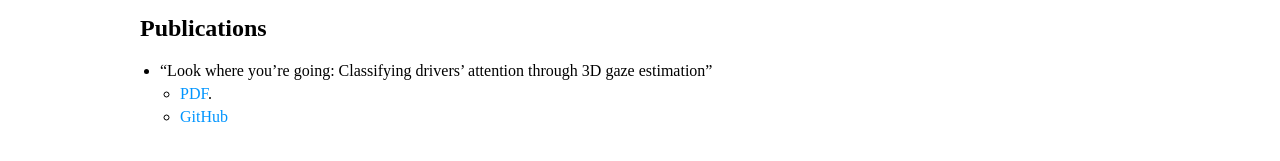
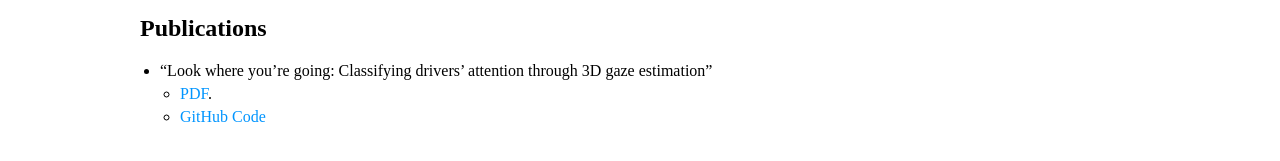
Before and after one commit to gabrielnhn/gabrielnhn.github.io, a Jekyll site: the page built from index.md, in a window 1280 px wide. Shown: the part 390-551 px from the top of the page. Built offline with Jekyll 4.4.1, drawn with Linux system fonts in a browser that asks for light colours.

Commit message:
Update index.md

```diff
--- a/index.md
+++ b/index.md
@@ -15,4 +15,4 @@ I'm part of the [Yapira UFPR](https://www.facebook.com/ufpr.yapira) Robotics Tea
 
 * "Look where you’re going: Classifying drivers' attention through 3D gaze estimation"
     * [PDF](./Thesis_LWYG.pdf).
-    * [GitHub](https://github.com/VRI-UFPR/LWYG-drivers-attention)
+    * [GitHub Code](https://github.com/VRI-UFPR/LWYG-drivers-attention)
```
